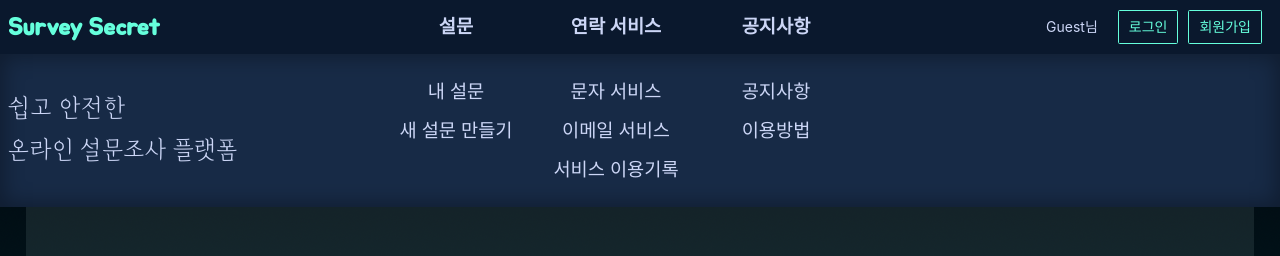
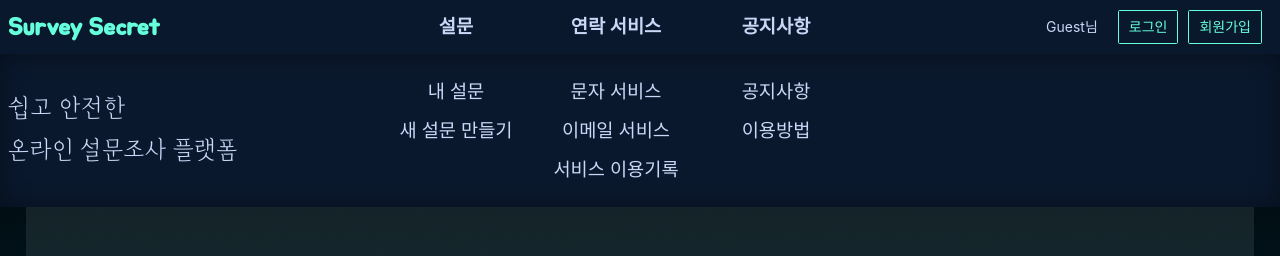
Before and after one commit to So-What-Capstone/Survey-Secret, a React (Create React App) app in the folder frontend/: page /my-survey in a window 1280 px wide. Shown: the top 256 px of the page. Built offline with nearby package versions, Linux system fonts and the light colour scheme; no server answers.

Commit message:
menu get sticky

```diff
--- a/frontend/src/styles/Menu.css
+++ b/frontend/src/styles/Menu.css
@@ -3,6 +3,8 @@
 .dropDown {
   display: inline-block;
   width: 100vw;
+  position: sticky;
+  top: 0px;
 
   /* width: 200px 처럼 사용자가 직접 너비를 지정할 수도 있다. */
 }
@@ -118,7 +120,7 @@
 .subMenu {
   display: none; /* 처음에 안보이게 */
   width: 100%;
-  background-color: #172a46;
+  background-color: #0a182d;
   box-shadow: 0 0 10px rgb(0 0 0 / 17%);
   box-shadow: inset 0px 0px 20px 4px #00000050;
   position: absolute;
```
